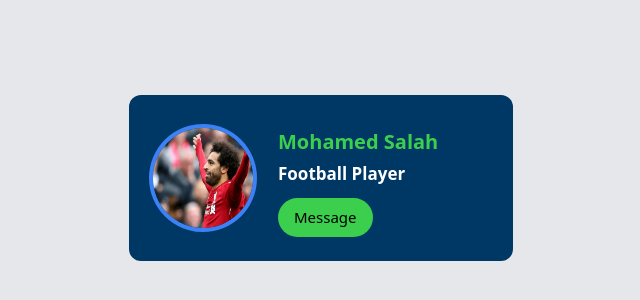
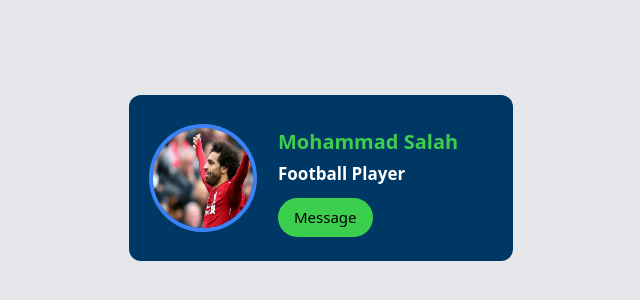
Before and after one commit to saruarhosenn/Tailwind_1ST_Projetc, a website: page index.html in a window 1280 px wide. Shown: the part 222-522 px from the top of the page, 319-959 px from the left. Drawn offline with Linux system fonts and the light colour scheme; files whose address does not match are found by name.

Commit message:
Update index.html

```diff
--- a/index.html
+++ b/index.html
@@ -26,7 +26,7 @@
       <img src="dist/images/players/player-1.png" alt="player"
         class="rounded-full w-100 h-100 mx-auto sm:mx-0 ring-4 ring-blue-500" />
       <div class="sm:ml-25">
-        <p class="text-sizeLg text-secondary font-bold">Mohamed Salah</p>
+        <p class="text-sizeLg text-secondary font-bold">Mohammad Salah</p>
         <p class="text-size_md text-white font-semibold mt-1">Football Player</p>
         <button class="mt-3 px-4 py-2 bg-secondary text-black rounded-full text-size-sm">
           Message
```
